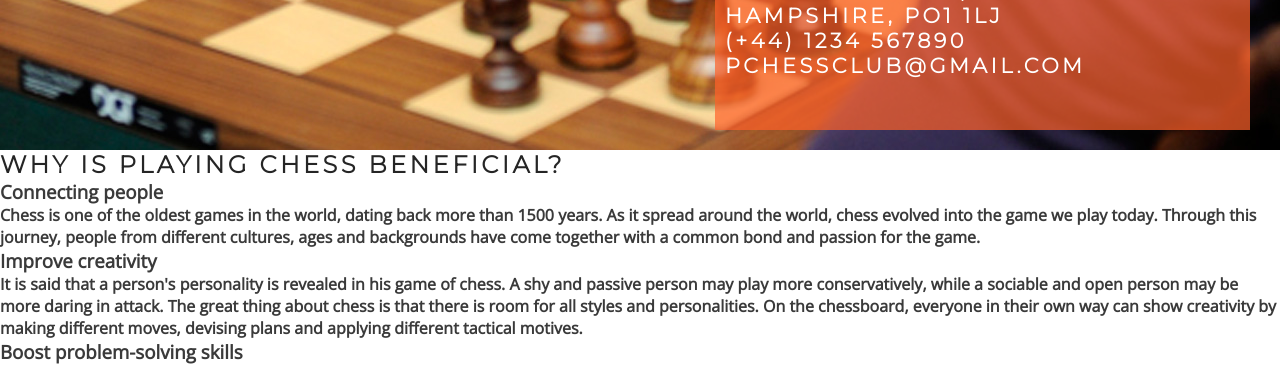
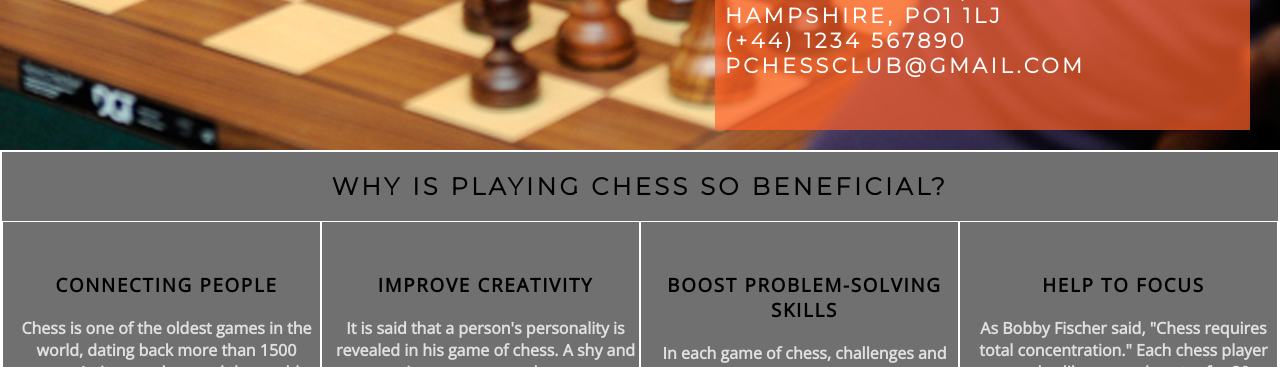
Before and after one commit to PiotrMikolajczyk92/chess-club, a plain HTML site: page index.html in a window 1280 px wide. Shown: the part 433-800 px from the top of the page. Drawn offline with nearby package versions, Linux system fonts and the light colour scheme.

Commit message:
Style club ethos section, add font awesome script

```diff
--- a/assets/css/style.css
+++ b/assets/css/style.css
@@ -112,3 +112,38 @@ h1, h2 {
 
     position: absolute;
 }
+
+/* club ethos */
+
+#club-ethos {
+    background: #707070;
+    text-align: center;
+    border: 2px solid white;
+}
+
+#club-ethos div {
+    background: #707070;
+    color: #e0e0e0;
+    width: 25%;
+    height: 410px;
+    float: left;
+    padding: 30px 0 0 10px;
+    text-align: center;
+    border: 1px solid white;
+    box-sizing: border-box;
+}
+
+#club-ethos h2 {
+    color: black;
+    font-size: x-large;
+    padding-top: 20px;
+    padding-bottom: 20px;
+}
+
+#club-ethos h3 {
+    color: black;
+    text-transform: uppercase;
+    padding-top: 20px;
+    padding-bottom: 20px;
+    letter-spacing: 1.75px;
+}
--- a/index.html
+++ b/index.html
@@ -43,9 +43,9 @@
             <h4>pchessclub@gmail.com</h4>
         </div>
     </section>
-    <section>
+    <section id="club-ethos">
+        <h2>Why is playing chess so beneficial?</h2>
         <div>
-            <h2>Why is playing chess beneficial?</h2>
             <h3>Connecting people</h3>
             <h4>Chess is one of the oldest games in the world, dating back more than 1500 years. As it spread around the world, chess evolved into the game we play today. Through this journey, people from different
             cultures, ages and backgrounds have come together with a common bond and passion for the game.</h4>
@@ -74,6 +74,9 @@
     <footer>
         social links here
     </footer>
+
+    <!-- font awesome script -->
+    <script src="https://kit.fontawesome.com/1e9ddb2663.js" crossorigin="anonymous"></script>
 </body>
 
 </html>
```
